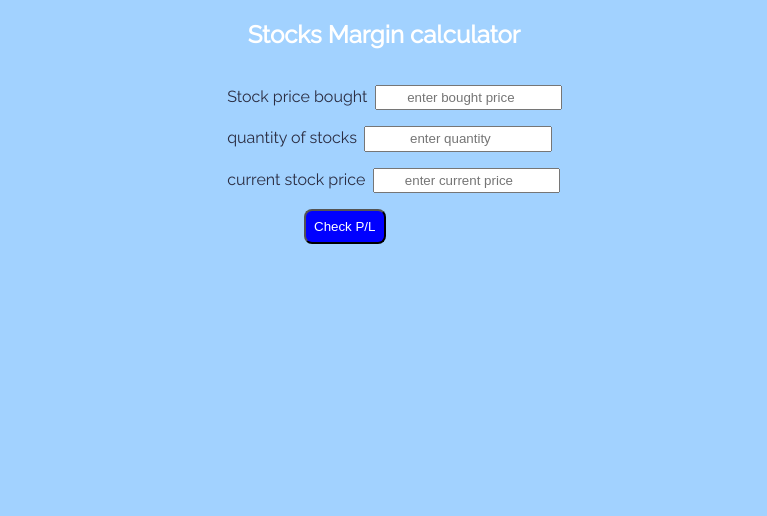
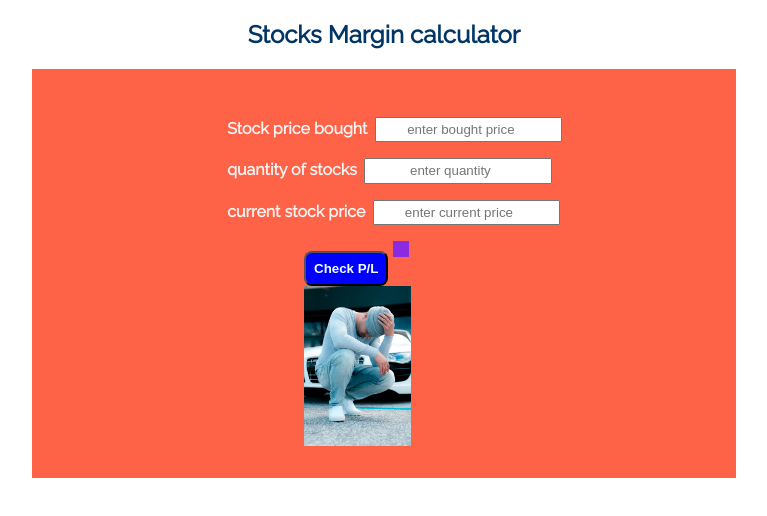
Before and after one commit to Meghana-sk/Stock-Margin-Calculator, a plain HTML site: page index.html in a window 1280 px wide. Shown: the whole page, without its empty margins (256-1023 px from the left). Drawn offline with Linux system fonts and the light colour scheme.

Commit message:
added image for stocks loss

```diff
--- a/index.html
+++ b/index.html
@@ -7,8 +7,9 @@
     <link href="style.css" rel="stylesheet" type="text/css" />
   </head>
   <body>
+    <h2>Stocks Margin calculator</h2>
     <div class="main">
-      <h2>Stocks Margin calculator</h2>
+      <div>
         <label for="stock-price">Stock price bought</label>
         <input
           type="number"
@@ -16,7 +17,8 @@
           placeholder="enter bought price"
           min="1"
         />
-      <br />
+      </div>
+      <div>
         <label for="stocks-quantity">quantity of stocks</label>
         <input
           type="number"
@@ -24,7 +26,8 @@
           placeholder="enter quantity"
           min="0"
         />
-      <br />
+      </div>
+      <div>
         <label for="current-price">current stock price</label>
         <input
           type="number"
@@ -32,9 +35,10 @@
           placeholder="enter current price"
           min="1"
         />
-      <br />
+      </div>
       <button id="check-btn">Check P/L</button>
       <p id="display-result"></p>
+      <div id="image-loss"></div>
     </div>
     <script src="script.js"></script>
   </body>
--- a/script.js
+++ b/script.js
@@ -4,6 +4,7 @@ const quantityBought = document.querySelector("#stocks-quantity");
 const currentStockPrice = document.querySelector("#current-price");
 const checkBtn = document.querySelector("#check-btn")
 const displayResult = document.querySelector("#display-result")
+const lossImage = document.querySelector("#image-loss")
 
 
 function clickHandler() {
@@ -19,19 +20,23 @@ function clickHandler() {
   if (margin <= -50) {
     console.log("***", margin)
     displayResult.innerText = `Ohooo 😞 P/L${margin}%🔻`
-    document.body.style.backgroundImage = "url('sad.jpg')";
-    document.body.style.backgroundPosition = "right";
+    // document.body.style.backgroundImage = "url('sad.jpg')";
+    // document.body.style.backgroundPosition = "right";
 
-     document.body.style.backgroundSize = "300px 300px";
-    document.body.style.backgroundRepeat = "no-repeat";
+    //  document.body.style.backgroundSize = "300px 300px";
+    // document.body.style.backgroundRepeat = "no-repeat";
+    // lossImage.style.backgroundImage = "url('sad.jpg')"
+    lossImage.style.display = "block";
   } else if (margin === 0) {
     console.log("*****", margin)
-    document.body.style.backgroundImage = "url()"
+    // document.body.style.backgroundImage = "url()"
     displayResult.innerText = `😐 P/L ${margin}%`
+    lossImage.style.display = "none";
   } else if (margin > 0) {
     console.log("*******", margin)
     document.body.style.backgroundImage = "url()"
     displayResult.innerText = `Hurray.   P/L ${margin}%🔼`
+    lossImage.style.display = "none";
   }
 }
 
--- a/style.css
+++ b/style.css
@@ -2,20 +2,22 @@
 
 body {
   font-family: "Raleway", sans-serif;
-  background-color: #a2d2ff;
+  background-color: white;
   /* background-image: url("sad.jpg"); */
   /* background-position: ; */
 }
 
 h2 {
   text-align: center;
-  color: white;
-  font-weight: 900;
+  color: #003566;
+  font-weight: bolder;
 }
 
 .main {
   width: 50vw;
   margin: auto;
+  background-color: tomato;
+  padding: 2rem;
 }
 
 input {
@@ -23,20 +25,42 @@ input {
   padding: 0.2rem;
   margin-top: 1rem;
   color: black;
+  display: inline-block;
 }
 
 label {
   text-align: center;
   padding: 0.2rem;
   margin-left: 10rem;
-  color: #2b2d42;
+  color: whitesmoke;
+  display: inline-block;
+  font-weight: bolder;
 }
 
 button {
   margin-left: 15rem;
   margin-top: 1rem;
   background-color: blue;
-  color: white;
+  color: azure;
+  font-weight: bolder;
   padding: 0.5rem;
   border-radius: 0.5rem;
 }
+
+#image-loss {
+  background-image: url("sad.jpg");
+  width: 10rem;
+  height: 10rem;
+  background-size: contain;
+  background-repeat: no-repeat;
+  margin: auto;
+}
+
+#display-result {
+  text-align: center;
+  color: azure;
+  font-weight: bolder;
+  background-color: blueviolet;
+  padding: 0.5rem;
+  display: inline-block;
+}
```
Lines whose indentation alone changed are shown as unchanged.
